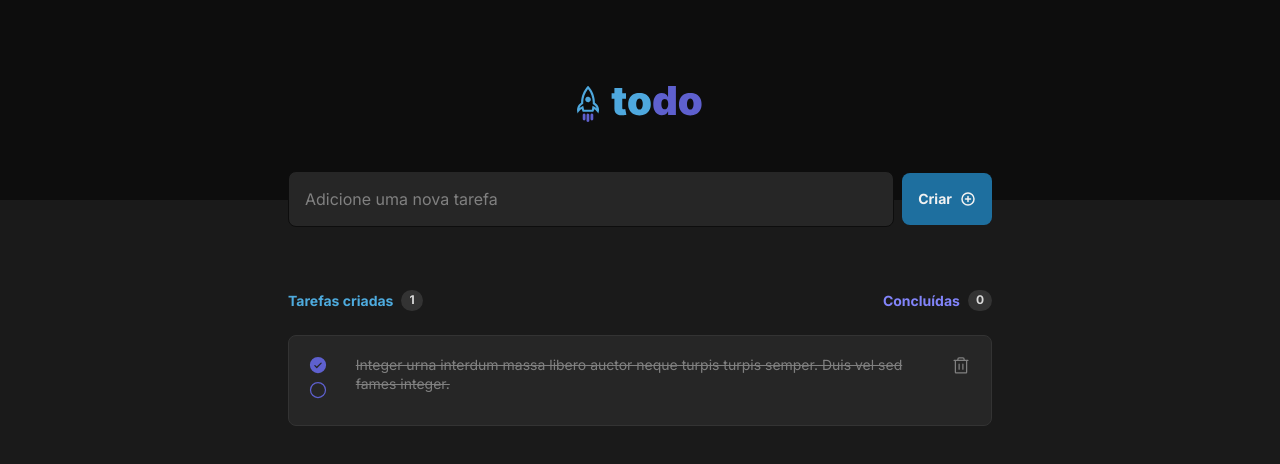
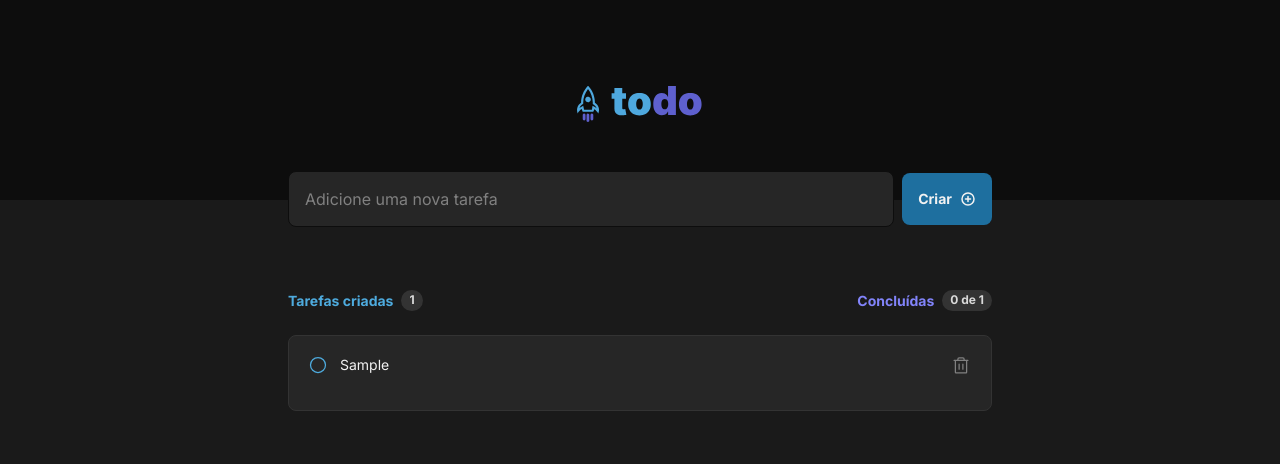
Before and after one commit to GeovaniJose/rocketseat-reactjs-2024-challenge-todo, a React (Vite) app: page / in a window 1280 px wide. Both pictures are taken after typing "Sample" into the empty fields and a click on the button "Criar". Shown: the top 464 px of the page. Built offline with nearby package versions, Linux system fonts and the light colour scheme.

Commit message:
feat: implement item task functions

```diff
--- a/src/App.tsx
+++ b/src/App.tsx
@@ -17,11 +17,20 @@ export interface TaskProps {
 }
 
 export function App() {
-  const [tasks, setTasks] = useState<TaskProps[]>([])
-  console.log('🚀  tasks', tasks);
+  const [tasks, setTasks] = useState<TaskProps[]>([]);
 
-  function onAddNewTask(task: TaskProps) {
-    setTasks(state => [...state, task])
+  function onAddNewTask(taskToAdd: TaskProps) {
+    setTasks(state => [...state, taskToAdd]);
+  }
+
+  function onRemoveTask(taskToRemove: TaskProps) {
+    setTasks(state => state.filter(task => task.id !== taskToRemove.id));
+  }
+
+  function onToggleCheck(taskToToggle: TaskProps) {
+    setTasks(state => state.map(task =>
+      task.id === taskToToggle.id ? { ...task, isChecked: !taskToToggle.isChecked } : task
+    ));
   }
 
   return (
@@ -34,7 +43,14 @@ export function App() {
         <TasksCount tasks={tasks} />
 
         {tasks.length
-          ? <Task />
+          ? tasks.map(task =>
+              <Task
+                key={task.id}
+                task={task}
+                onRemoveTask={onRemoveTask}
+                onToggleCheck={onToggleCheck}
+              />
+            )
           : <Empty />
         }
       </main>
--- a/src/components/Task.tsx
+++ b/src/components/Task.tsx
@@ -1,23 +1,40 @@
 import { CheckCircle, Circle, Trash } from '@phosphor-icons/react';
+
+import { TaskProps } from '../App';
 
 import styles from './Task.module.css';
 
-export function Task() {
+interface TaskComponentProps {
+  task: TaskProps;
+  onRemoveTask: (task: TaskProps) => void;
+  onToggleCheck: (task: TaskProps) => void;
+}
+
+export function Task({ task, onToggleCheck, onRemoveTask }: TaskComponentProps) {
+  function handleRemoveTask() {
+    onRemoveTask(task);
+  }
+
+  function handleToggleCheck() {
+    onToggleCheck(task);
+  }
+
+  const taskChecked = task.isChecked;
+
   return (
     <div className={styles.taskContainer}>
-      <label htmlFor="checkbox">
-        <input readOnly name="checkbox" type="checkbox" checked />
-        <span className={`${styles.checkbox} ${styles.checked}`}>
-          <CheckCircle size={20} weight="fill" />
-          <Circle size={20} />
+      <label htmlFor="checkbox" onClick={handleToggleCheck}>
+        <input readOnly type="checkbox" checked={taskChecked} />
+        <span className={`${styles.checkbox} ${taskChecked && styles.checked}`}>
+          {taskChecked ? <CheckCircle size={20} weight="fill" /> : <Circle size={20} />}
         </span>
 
-        <p className={`${styles.title} ${styles.checked}`}>
-          Integer urna interdum massa libero auctor neque turpis turpis semper. Duis vel sed fames integer.
+        <p className={`${styles.title} ${taskChecked && styles.checked}`}>
+          {task.title}
         </p>
       </label>
 
-      <button title="Deletar task">
+      <button title="Deletar task" onClick={handleRemoveTask}>
         <Trash size={20} />
       </button>
     </div>
--- a/src/components/TasksCount.tsx
+++ b/src/components/TasksCount.tsx
@@ -23,7 +23,7 @@ export function TasksCount({ tasks }: TasksCountProps) {
 
       <div>
         <strong className={styles.title}>Concluídas</strong>
-        <span className={styles.counter}>{checkedTasksCounter}</span>
+        <span className={styles.counter}>{checkedTasksCounter} de {tasksCounter}</span>
       </div>
     </section>
   );
```
